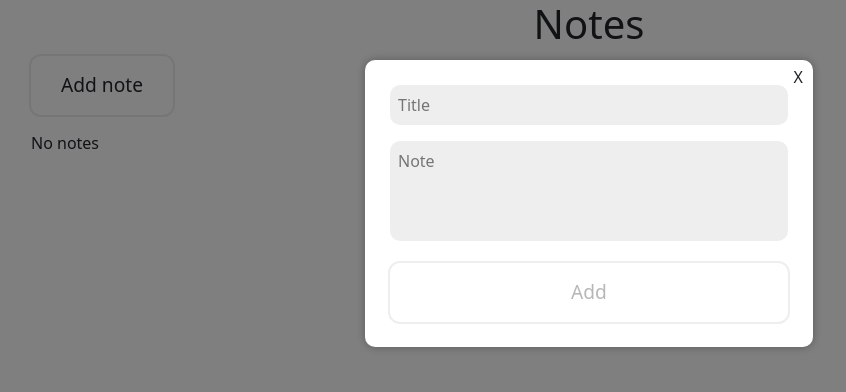
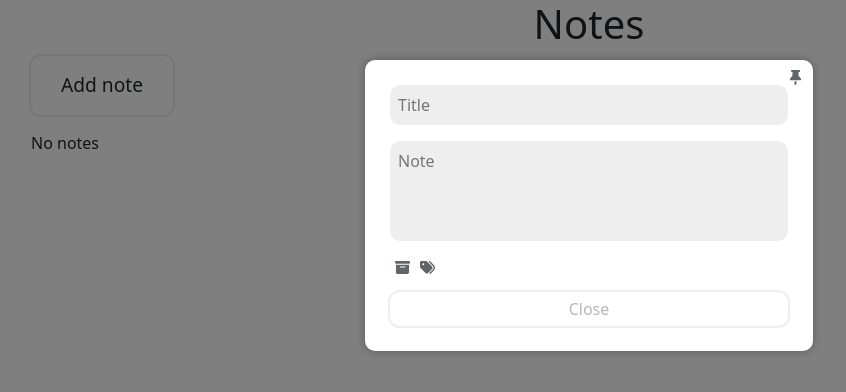
Before and after one commit to smitvadher/react-notes-app-demo, a React (Vite) app: page / in a window 1280 px wide. Both pictures are taken after a click on the element "Add note". Shown: the top 392 px of the page, without its empty margins (51-897 px from the left). Built offline with nearby package versions, Linux system fonts and the light colour scheme.

Commit message:
Added note options in the popup

```diff
--- a/src/Components/Note/NotePopup.tsx
+++ b/src/Components/Note/NotePopup.tsx
@@ -4,6 +4,14 @@ import {
   NoteManagerContext,
   NoteManagerContextProps,
 } from "../../Context/NoteManagerProvider";
+import { FontAwesomeIcon } from "@fortawesome/react-fontawesome";
+import {
+  faThumbTack,
+  faArchive,
+  faTags,
+  faTimes,
+} from "@fortawesome/free-solid-svg-icons";
+import Labels from "./Labels";
 
 interface NotePopupProps {
   open?: boolean;
@@ -14,6 +22,8 @@ const NotePopup = ({ open = false, onClose }: NotePopupProps) => {
   const { editingNote, setEditingNote, saveNote } = useContext(
     NoteManagerContext
   ) as NoteManagerContextProps;
+
+  const [manageLabels, setManageLabels] = useState(false);
 
   const emptyNote = {
     title: "",
@@ -31,11 +41,6 @@ const NotePopup = ({ open = false, onClose }: NotePopupProps) => {
   }, [editingNote]);
 
   useEffect(autoExpandTextArea, [note.content]);
-
-  const closePopup = () => {
-    onClose?.();
-    setEditingNote(null);
-  };
 
   function autoExpandTextArea() {
     const textarea = document.getElementById(
@@ -62,10 +67,33 @@ const NotePopup = ({ open = false, onClose }: NotePopupProps) => {
     if (name === "content") autoExpandTextArea();
   };
 
+  const toggleNotePin = (note: NoteObj) => {
+    setNote({ ...note, isPinned: !note.isPinned });
+  };
+
+  const toggleNoteArchive = (note: NoteObj) => {
+    setNote({ ...note, isArchived: !note.isArchived });
+  };
+
+  const handleLabelSelect = (selectedLabels: string[]) => {
+    setNote({ ...note, labels: selectedLabels });
+  };
+
+  const handleLabelRemoveIconClick = (label: string) => {
+    setNote({ ...note, labels: note.labels.filter((l) => l !== label) });
+    setManageLabels(false);
+  };
+
   const handleSaveNote = () => {
-    saveNote?.(note);
-    closePopup();
+    if (!disableBtn) {
+      saveNote?.(note);
+    }
+    onClose?.();
+    setManageLabels(false);
+    setEditingNote(null);
   };
+
+  const closeLabels = () => setManageLabels(false);
 
   const disableBtn = !note.title || !note.content;
 
@@ -73,11 +101,14 @@ const NotePopup = ({ open = false, onClose }: NotePopupProps) => {
     <>
       {(open || editingNote) && (
         <>
-          <div className="overlay" onClick={closePopup}></div>
+          <div className="overlay" onClick={handleSaveNote}></div>
           <div className="popup">
-            <span className="popup-close" onClick={closePopup}>
-              X
-            </span>
+            <FontAwesomeIcon
+              className="pin icon"
+              icon={faThumbTack}
+              onClick={() => toggleNotePin(note)}
+              title={note.isPinned ? "Unpin" : "Pin"}
+            />
             <div className="content">
               <input
                 type="text"
@@ -95,12 +126,48 @@ const NotePopup = ({ open = false, onClose }: NotePopupProps) => {
                 value={note.content}
                 onChange={handleInputChange}
               />
+              {note.labels?.length > 0 && (
+                <ul className="note-labels">
+                  {note.labels.map((label) => (
+                    <li key={label}>
+                      {label}
+                      <FontAwesomeIcon
+                        className="remove-label icon"
+                        icon={faTimes}
+                        onClick={() => handleLabelRemoveIconClick(label)}
+                        title="Remove label"
+                      />
+                    </li>
+                  ))}
+                </ul>
+              )}
+              <div className="botton-icons">
+                <FontAwesomeIcon
+                  className="archive icon"
+                  icon={faArchive}
+                  onClick={() => toggleNoteArchive(note)}
+                  title={note.isArchived ? "Unarchive" : "Archive"}
+                />
+                <FontAwesomeIcon
+                  className="labels icon"
+                  icon={faTags}
+                  onClick={() => setManageLabels(true)}
+                  title="Label note"
+                />
+                {manageLabels && (
+                  <Labels
+                    onSelect={handleLabelSelect}
+                    selectedLabels={note.labels}
+                    onClose={closeLabels}
+                  />
+                )}
+              </div>
               <button
-                className="button mt-2 w-100"
+                className="button button-sm mt-2 w-100"
                 disabled={disableBtn}
                 onClick={handleSaveNote}
               >
-                {editingNote ? "Save" : "Add"}
+                Close
               </button>
             </div>
           </div>
--- a/src/index.css
+++ b/src/index.css
@@ -15,7 +15,7 @@
   top: 20%;
   left: 50%;
   transform: translateX(-50%);
-  margin-top: -100px; /* Adjust this value based on your popup height */
+  margin-top: -100px;
   padding: 25px;
   border-radius: 10px;
   background: #fff;
@@ -149,7 +149,8 @@ input[type="checkbox"] {
   user-select: none;
 }
 
-.note .icon {
+.note .icon,
+.popup .icon {
   display: none;
   cursor: pointer;
   padding: 5px;
@@ -158,6 +159,10 @@ input[type="checkbox"] {
   border-radius: 50%;
   transition: all 0.3s ease;
   opacity: 0.7;
+}
+
+.popup .icon {
+  display: inline;
 }
 
 .note.active .icon {
@@ -169,11 +174,16 @@ input[type="checkbox"] {
   opacity: 1;
 }
 
-.note .pin {
+.note .pin,
+.popup .pin {
   position: absolute;
   top: 0;
   right: 0;
   margin: 12px;
+}
+
+.popup .pin {
+  margin: 5px;
 }
 
 .note .botton-icons {
@@ -198,6 +208,11 @@ input[type="checkbox"] {
   border-radius: 10px;
   padding: 15px;
   box-shadow: 0px 4px 8px rgba(0, 0, 0, 0.1);
+}
+
+.popup .labels-selector {
+  top: 72%;
+  left: 50px;
 }
 
 .labels-selector ul {
```
